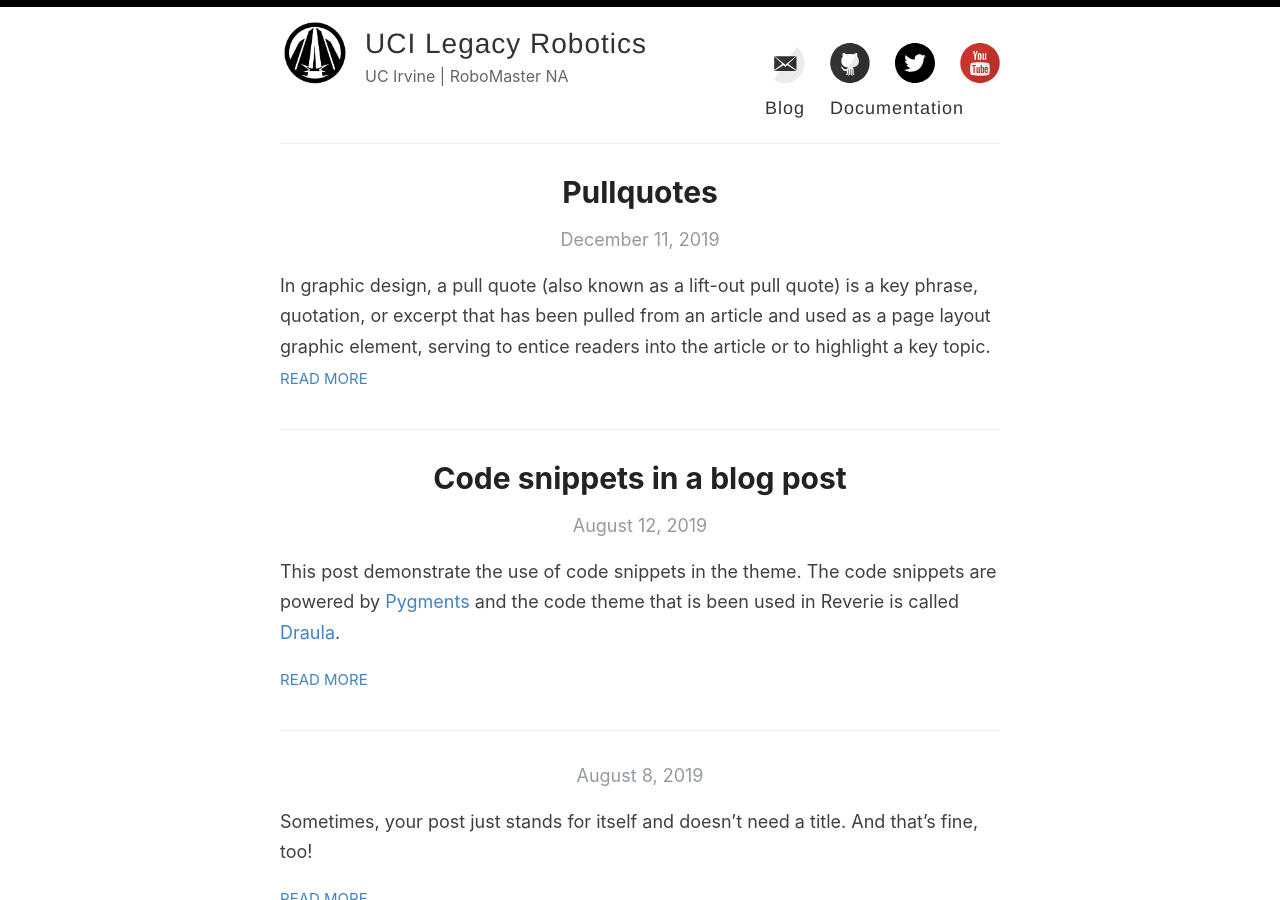
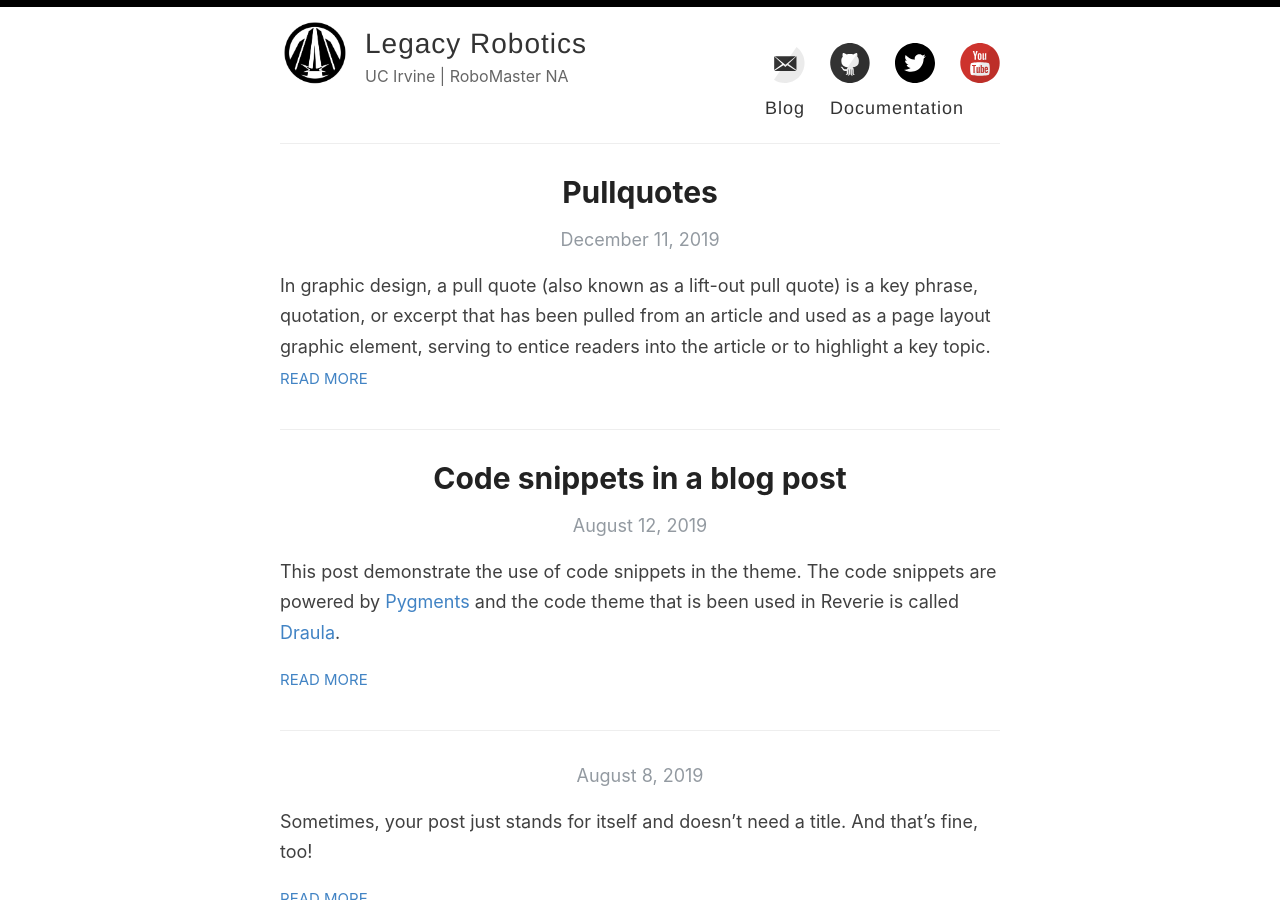
Before and after one commit to LegacyRobots/legacyrobots.github.io, a Jekyll site: the page built from index.html, in a window 1280 px wide and 900 px high. Built offline with Jekyll 4.4.1, drawn with Linux system fonts in a browser that asks for light colours; the list of posts is cut into pages by our own code.

Commit message:
Update _config.yml

```diff
--- a/_config.yml
+++ b/_config.yml
@@ -3,7 +3,7 @@
 #
 
 # Name of your site (displayed in the header)
-name: UCI Legacy Robotics
+name: Legacy Robotics
 
 # Name of the author
 author: UCI Legacy Robotics
```
